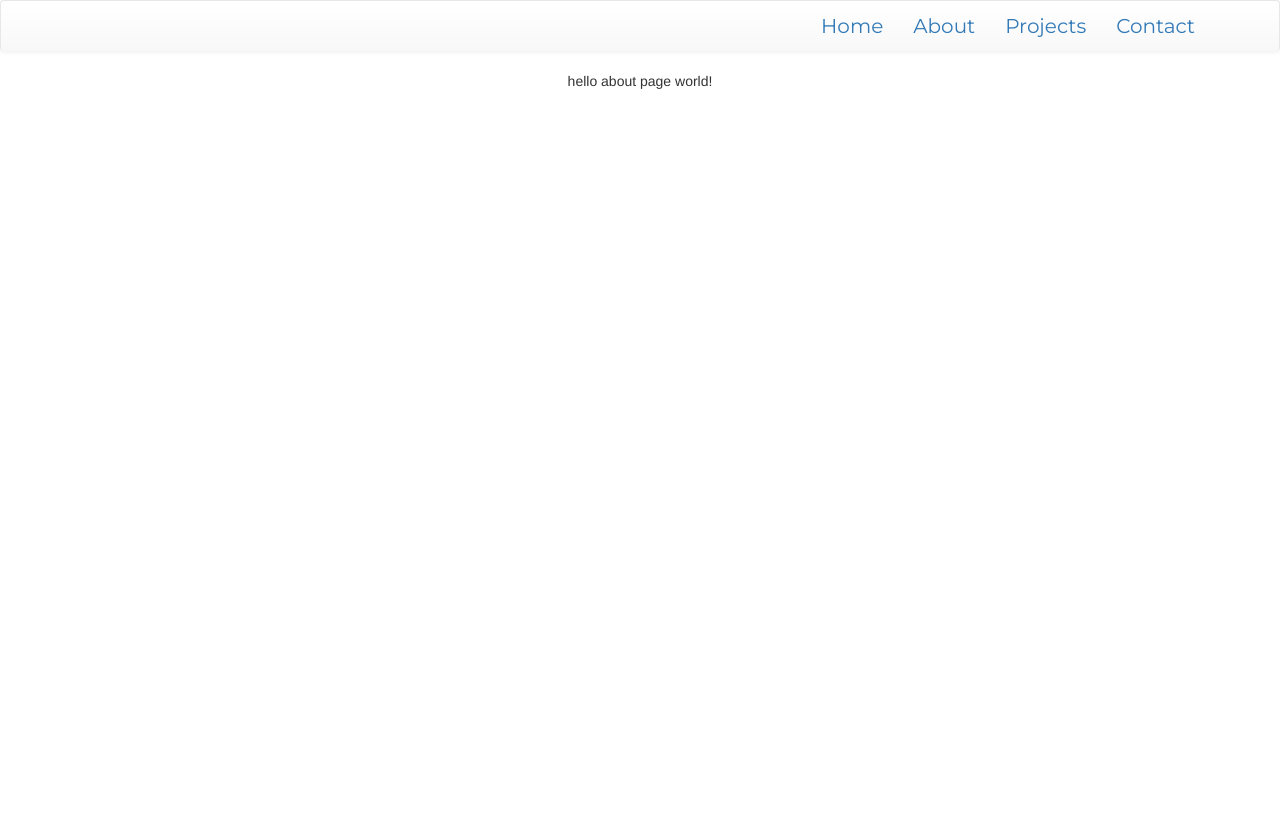
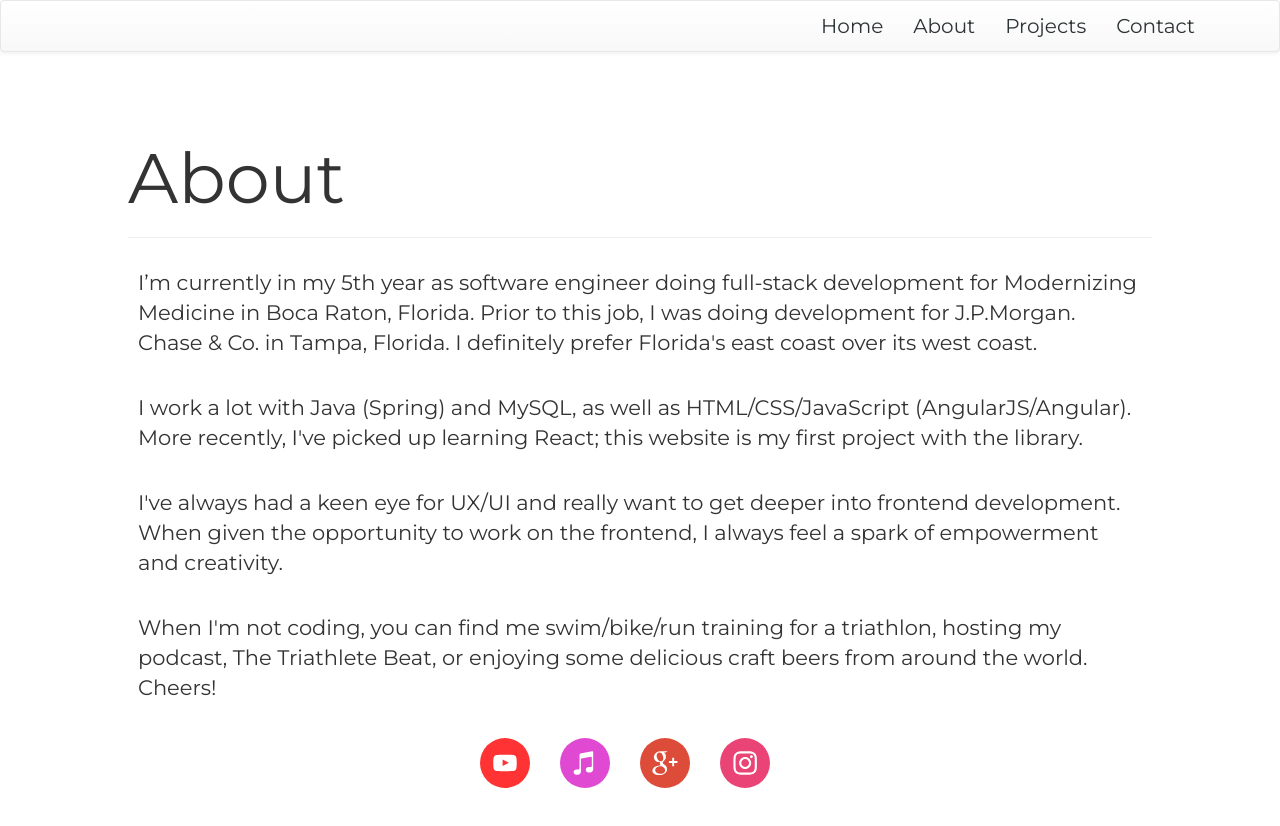
Before and after one commit to jeremyrojas/jeremyrojas.github.io, a React (Create React App) app: page /about in a window 1280 px wide. Shown: the top 826 px of the page. Before the commit the page ends 800 px from the top, so only its background shows below. Built offline with nearby package versions, Linux system fonts and the light colour scheme.

Commit message:
added content and stylings to about/project/contact pages

```diff
--- a/src/App.css
+++ b/src/App.css
@@ -25,15 +25,21 @@ html, body {
   width: 25% !important;
 }
 
-.header-font {
-  font-family: 'Open Sans', sans-serif;
-}
-
 .jumbo {
   background-color: white !important;
   margin-top: 7%;
   margin-bottom: 10%;
 }
+
+.jumbo-left {
+  background-color: white !important;
+}
+
+.jumbo-left-align {
+  margin-left: 10%;
+  margin-right: 10%;
+}
+
 
 .main-header-font {
   font-family: 'Montserrat', sans-serif;
@@ -49,12 +55,6 @@ html, body {
   margin-right: 30px;
 }
 
-.navbar.navbar-default {
-  border-bottom: 0;
-  background-color: white !important;
+.social-space {
+  margin-top: 25px !important;
 }
-
-.navbar-buttons {
-  font-family: 'Montserrat', sans-serif;
-  font-size: 20px;
-}
--- /dev/null
+++ b/src/components/NavigationBar/NavigationBar.css
@@ -0,0 +1,13 @@
+.navbar .navbar-default {
+  border-bottom: 0;
+  background-color: white !important;
+}
+
+.navbar-buttons {
+  font-family: 'Montserrat', sans-serif;
+  font-size: 20px;
+}
+
+a {
+  color: #2d3436 !important;
+}
--- a/src/components/NavigationBar/NavigationBar.js
+++ b/src/components/NavigationBar/NavigationBar.js
@@ -1,6 +1,7 @@
 import React from 'react'
 import { Link } from 'react-router-dom'
 import { Navbar, Nav, NavItem } from 'react-bootstrap';
+import './NavigationBar.css';
 
 const NavigationBar = () => (
   <Navbar collapseOnSelect>
--- /dev/null
+++ b/src/pages/AboutPage/AboutPage.css
@@ -0,0 +1,9 @@
+.jumbo-left-align {
+  margin-left: 10%;
+  margin-right: 10%;
+}
+
+p {
+  margin: 10px;
+  padding: 10px;
+}
--- a/src/pages/AboutPage/AboutPage.js
+++ b/src/pages/AboutPage/AboutPage.js
@@ -1,10 +1,37 @@
 import React from 'react';
+import { Jumbotron } from 'react-bootstrap';
+import { SocialIcon } from 'react-social-icons';
+import './AboutPage.css';
 
 const AboutPage = () =>
 (
-  <div>
-    hello about page world!
-  </div>
+  <Jumbotron className="jumbo-left">
+    <div className="jumbo-left-align">
+      <h1 className="main-header-font text-left">About</h1>
+      <hr/>
+      <div className="main-header-subtitle-font text-left">
+        <p>
+          I’m currently in my 5th year as software engineer doing full-stack development for Modernizing Medicine in Boca Raton, Florida. Prior to this job, I was doing development for J.P.Morgan. Chase & Co. in Tampa, Florida. I definitely prefer Florida's east coast over its west coast.
+        </p>
+        <p>
+          I work a lot with Java (Spring) and MySQL, as well as HTML/CSS/JavaScript (AngularJS/Angular). More recently, I've picked up learning React; this website is my first project with the library.
+        </p>
+        <p>
+          I've always had a keen eye for UX/UI and really want to get deeper into frontend development. When given the opportunity to work on the frontend, I always feel a spark of empowerment and creativity.
+        </p>
+        <p>
+          When I'm not coding, you can find me swim/bike/run training for a triathlon, hosting my podcast, The Triathlete Beat, or enjoying some delicious craft beers from around the world. Cheers!
+        </p>
+      </div>
+      <div className="social-space">
+        <SocialIcon url="https://www.youtube.com/user/jr0fosho" />
+        <SocialIcon url="https://itunes.apple.com/us/podcast/the-triathlete-beat-a-triathlon-podcast-for-everyone/id1352884223?mt=2"/>
+        <SocialIcon url="https://play.google.com/music/listen?u=0#/ps/Iyxo6hiqgvh6m66iefavqrujxmm"/>
+        <SocialIcon url="https://www.instagram.com/hopspotproductions/"/>
+      </div>
+    </div>
+
+  </Jumbotron>
 )
 
 export default AboutPage;
--- a/src/pages/ContactPage/ContactPage.js
+++ b/src/pages/ContactPage/ContactPage.js
@@ -1,10 +1,25 @@
 import React from 'react';
+import { Jumbotron } from 'react-bootstrap';
+import { SocialIcon } from 'react-social-icons';
 
 const ContactPage = () =>
 (
-  <div>
-    hello contact page world!
-  </div>
+  <Jumbotron className="jumbo-left">
+    <div className="jumbo-left-align">
+      <h1 className="main-header-font text-left">Contact</h1>
+      <hr/>
+      <div className="main-header-subtitle-font text-left">
+        <p>
+          Let's chat!
+        </p>
+      </div>
+      <div className="social-space">
+        <SocialIcon url="http://jeremytri.com/about-me/" network="squarespace"/>
+        <SocialIcon url="mailto:jtan.rojas@gmail.com" network="email" color="#ff5a01"/>
+      </div>
+    </div>
+
+  </Jumbotron>
 )
 
 export default ContactPage;
--- a/src/pages/ProjectsPage/ProjectsPage.js
+++ b/src/pages/ProjectsPage/ProjectsPage.js
@@ -1,10 +1,31 @@
 import React from 'react';
+import { Jumbotron } from 'react-bootstrap';
+import { SocialIcon } from 'react-social-icons';
 
 const ProjectsPage = () =>
 (
-  <div>
-    hello projects page world!
-  </div>
+  <Jumbotron className="jumbo-left">
+    <div className="jumbo-left-align">
+      <h1 className="main-header-font text-left">Projects</h1>
+      <hr/>
+      <div className="main-header-subtitle-font text-left">
+        <p>
+          More projects coming soon...
+        </p>
+        <p>
+          <span>
+            In the mean time, feel free to check out my
+             <a href="https://github.com/jeremyrojas"> GitHub </a>
+            for this site's source code!
+          </span>
+        </p>
+      </div>
+      <div className="social-space">
+        <SocialIcon url="http://github.com/jeremyrojas" />
+      </div>
+    </div>
+
+  </Jumbotron>
 )
 
 export default ProjectsPage;
```
